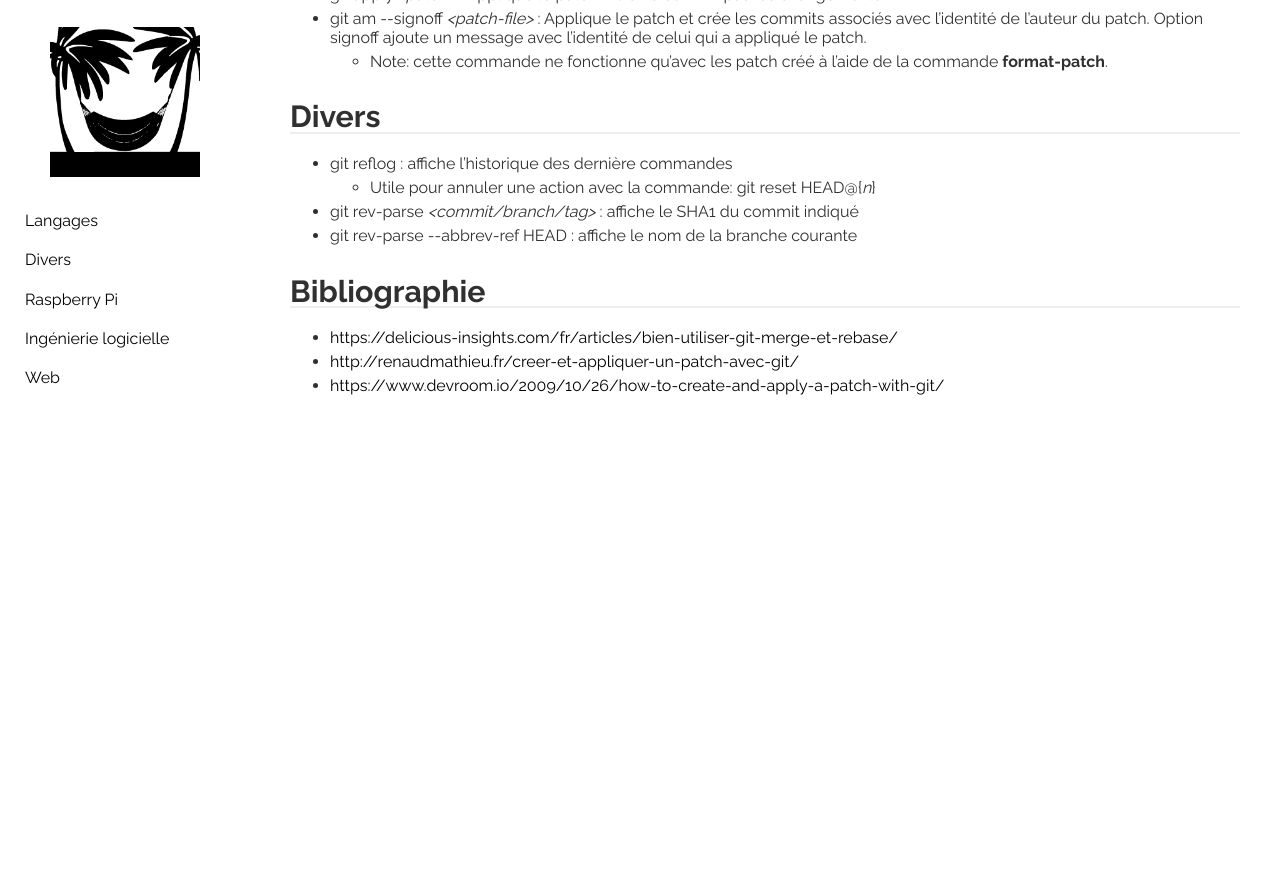
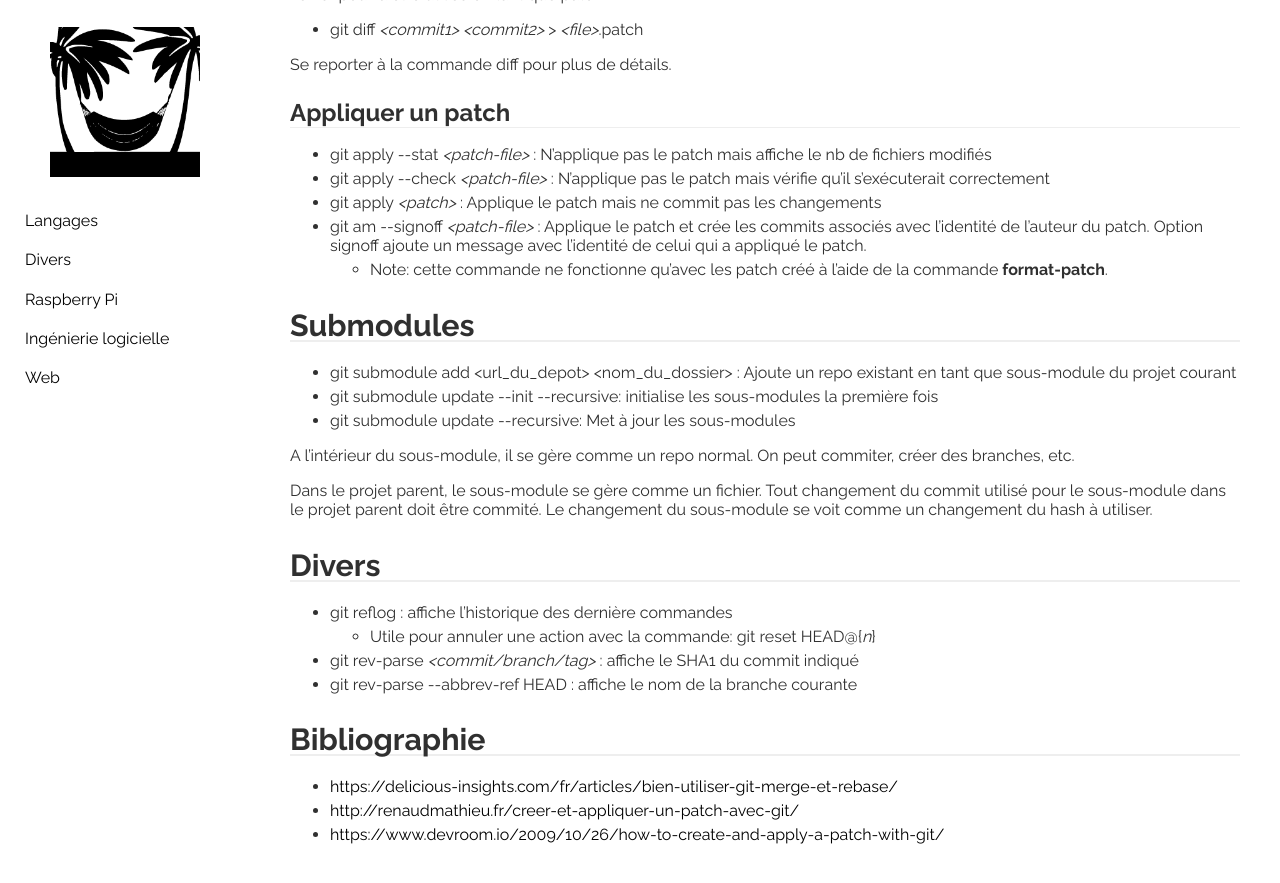
Before and after one commit to behej/lazyjekyll, a Jekyll site: the page built from _sweng/git.md, in a window 1280 px wide and 900 px high, scrolled down 3672 px. Shown: the top 883 px of the window. Built offline with Jekyll 4.4.1, drawn with Linux system fonts in a browser that asks for light colours; before the commit the page ends 4123 px from its top, so only the background shows below that; some of the changed text lies outside the part shown.

Commit message:
git: submodules

```diff
--- a/_sweng/git.md
+++ b/_sweng/git.md
@@ -14,8 +14,15 @@ icon: git.png
   * git config \-\-global alias.amend 'commit \-\-amend \-\-no-edit'
 * git config \-\-global core.editor 'vim' (ouu n'importe quel éditeur)
 * git config \-\-global pull.rebase true : le comportement par défaut de la commande pull est \-\-rebase
+* git config \-\-global -e : ouvre le fichier de configuration avec l'éditeur par défaut
 
 Les alias sont stockés dans le fichier ~/.gitconfig
+
+La configuration peut être soit globale à tous les projets avec l'option `--global`, soit locale au projet courant avec l'option `--local` (Dans ce cas, la config est stockée dans le fichier `<projet>/.git/config`)
+
+## Configs occasionnelles
+* git config \-\-global url."new_url".insteadOf "url_pattern" : Remplace le pattern indiqué par la nouvelle string pour chaque url. Utile pour intercepter les références à des repos et les remplacer par d'autre repos. Ou par exemple pour remplacer des configurations ssh par des accès https.
+
 
 # Status
 * git status : affiche le statut courant (fichiers modifiés, synchro avec le remote, etc.)
@@ -141,6 +148,15 @@ Se reporter à la commande diff pour plus de détails.
 * git am \-\-signoff *\<patch-file\>* : Applique le patch et crée les commits associés avec l'identité de l'auteur du patch. Option signoff ajoute un message avec l'identité de celui qui a appliqué le patch.
   * Note: cette commande ne fonctionne qu'avec les patch créé à l'aide de la commande **format-patch**.
 
+# Submodules
+* git submodule add \<url_du_depot\> \<nom_du_dossier\> : Ajoute un repo existant en tant que sous-module du projet courant
+* git submodule update \-\-init \-\-recursive: initialise les sous-modules la première fois
+* git submodule update \-\-recursive: Met à jour les sous-modules
+
+A l'intérieur du sous-module, il se gère comme un repo normal. On peut commiter, créer des branches, etc.
+
+Dans le projet parent, le sous-module se gère comme un fichier. Tout changement du commit utilisé pour le sous-module dans le projet parent doit être commité. Le changement du sous-module se voit comme un changement du hash à utiliser.
+
 # Divers
 * git reflog : affiche l'historique des dernière commandes
   * Utile pour annuler une action avec la commande: git reset HEAD@{*n*}
```
